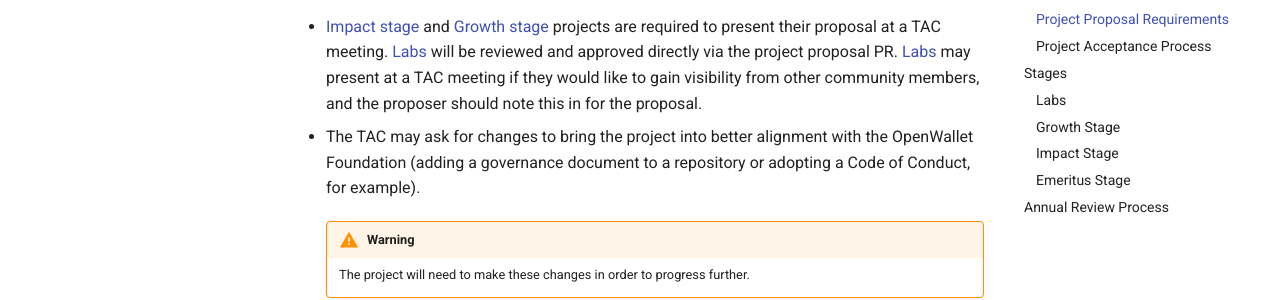
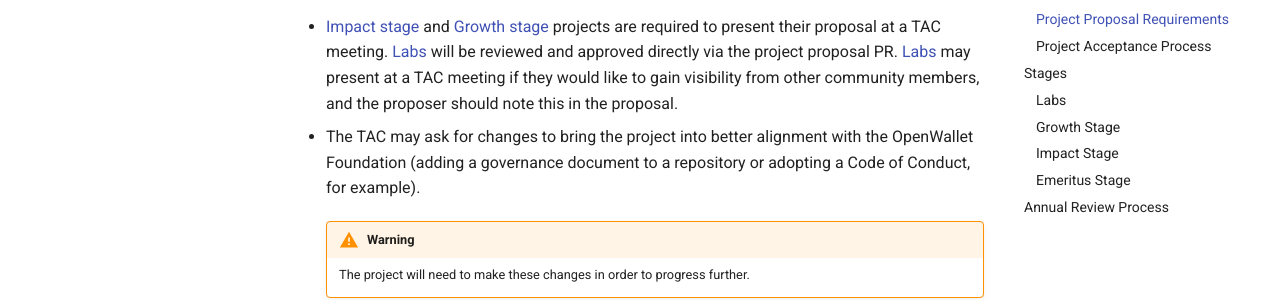
Before and after one commit to openwallet-foundation/tac, an MkDocs documentation site: the page built from docs/governance/project-lifecycle.md, in a window 1280 px wide and 900 px high, scrolled down 1435 px. Shown: the part 218-518 px from the top of the window. Built offline with MkDocs 1.6.1 and Material for MkDocs 9.7.7, drawn with Linux system fonts in a browser that asks for light colours; comment, search, counter and statistics services are not loaded.

Commit message:
grammar update
Signed-off-by: Tracy Kuhrt <tracy.a.kuhrt@accenture.com>

```diff
--- a/docs/governance/project-lifecycle.md
+++ b/docs/governance/project-lifecycle.md
@@ -36,7 +36,7 @@
 * infrastructure needs or requests (OpenWallet Foundation provides a set of [services for projects and labs](./project-and-lab-services.md). Please note which of these you will utilize and what else is required)
 
 ### Project Acceptance Process
-* [Impact stage](#impact-stage) and [Growth stage](#growth-stage) projects are required to present their proposal at a TAC meeting. [Labs](#labs) will be reviewed and approved directly via the project proposal PR. [Labs](#labs) may present at a TAC meeting if they would like to gain visibility from other community members, and the proposer should note this in for the proposal.
+* [Impact stage](#impact-stage) and [Growth stage](#growth-stage) projects are required to present their proposal at a TAC meeting. [Labs](#labs) will be reviewed and approved directly via the project proposal PR. [Labs](#labs) may present at a TAC meeting if they would like to gain visibility from other community members, and the proposer should note this in the proposal.
 * The TAC may ask for changes to bring the project into better alignment with the OpenWallet Foundation (adding a governance document to a repository or adopting a Code of Conduct, for example).
 
     !!! warning
```
